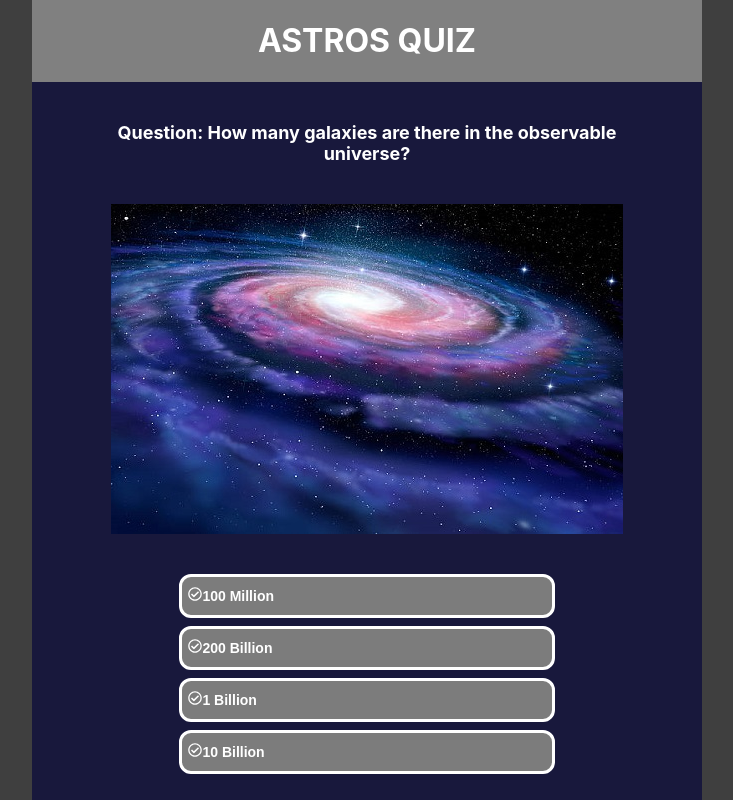
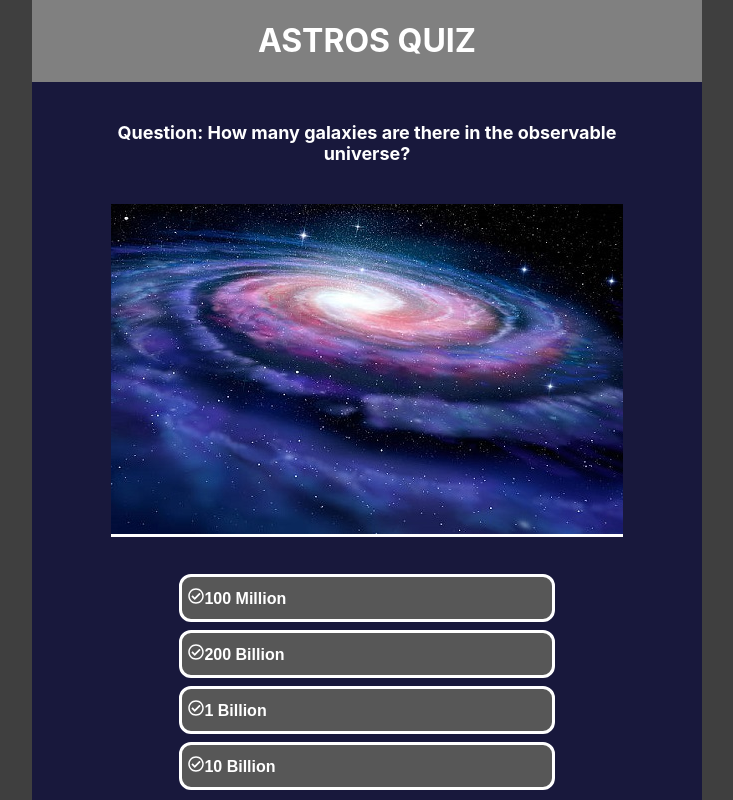
Before and after one commit to Technigo/project-redux-quiz, a React (Vite) app: page / in a window 1280 px wide. Shown: the top 800 px of the page, without its empty margins (273-1006 px from the left). Built offline with nearby package versions, Linux system fonts and the light colour scheme.

Commit message:
after lighthouse check, improve accessibility in image contrast

```diff
--- a/src/components/CurrentQuestion.jsx
+++ b/src/components/CurrentQuestion.jsx
@@ -52,7 +52,7 @@ export const CurrentQuestion = () => {
       <h1 className="quiz-question">Question: {question.questionText}</h1>
       <div>
         {(
-          <img src={question.questionImages} alt={question.options} />
+          <img className="image" src={question.questionImages} alt={question.options} />
         )}
       </div>
       <div className={`answers-container ${withImage ? 'with-image' : ''}`}>
--- a/src/index.css
+++ b/src/index.css
@@ -75,13 +75,13 @@ body{
 .answers{
   border-radius: 12px;
   border: 3px solid #ffffff;
-  background-color: #7c7c7c;
-  min-height: 44px;
+  background-color: #575757;
+  min-height: 48px;
   color: #fff;
   font-weight: 600;
   width: 70%;
   text-align: left;
-  font-size: 14px;
+  font-size: 16px;
 }
 
 .answers:hover{
@@ -188,6 +188,10 @@ color: #18183c;
   height: auto;
 }
 
+.image{
+  box-shadow: 0px 3px 0px #ffffff;
+}
+
 /* Quiz Summary */
 .modal {
   position: absolute;
```
